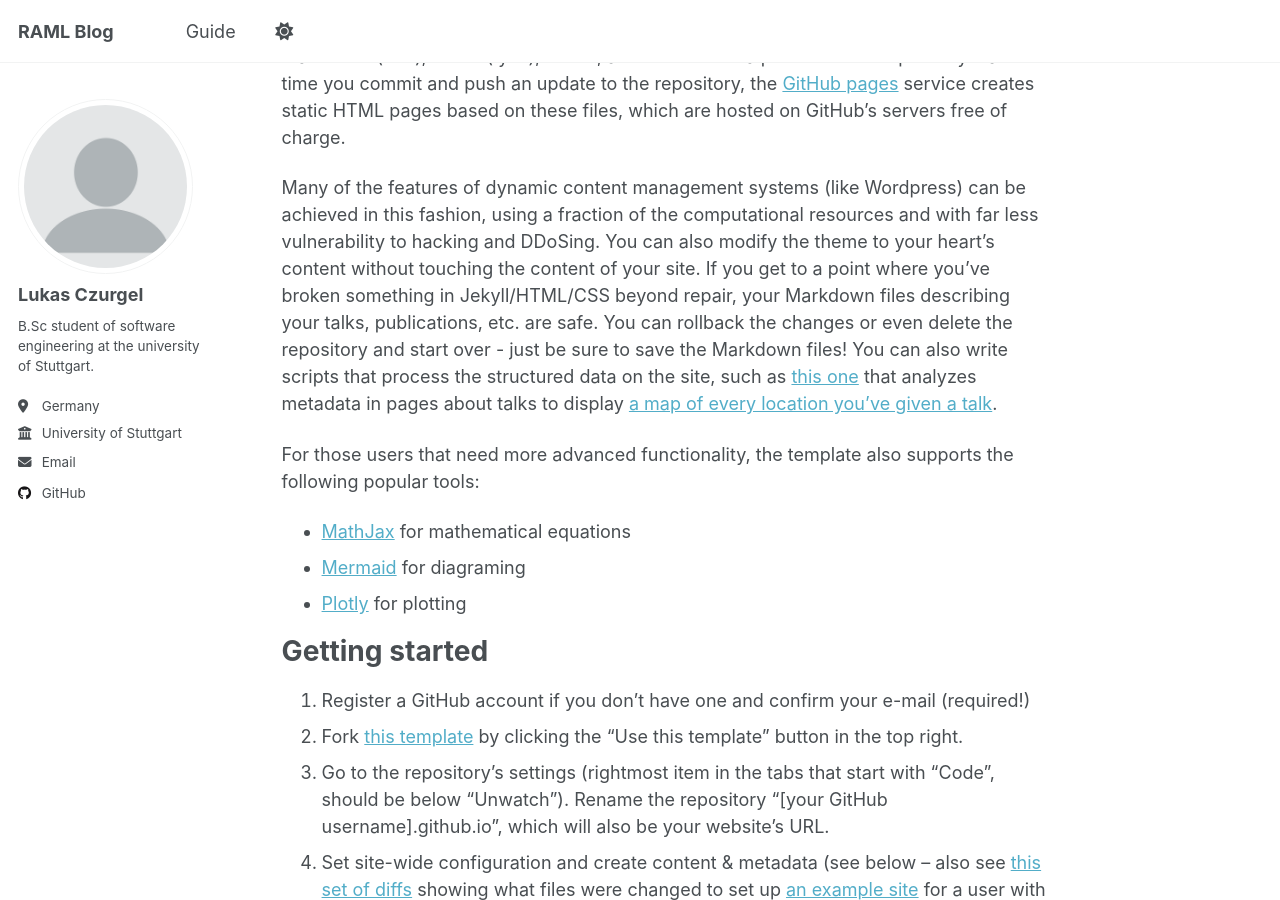
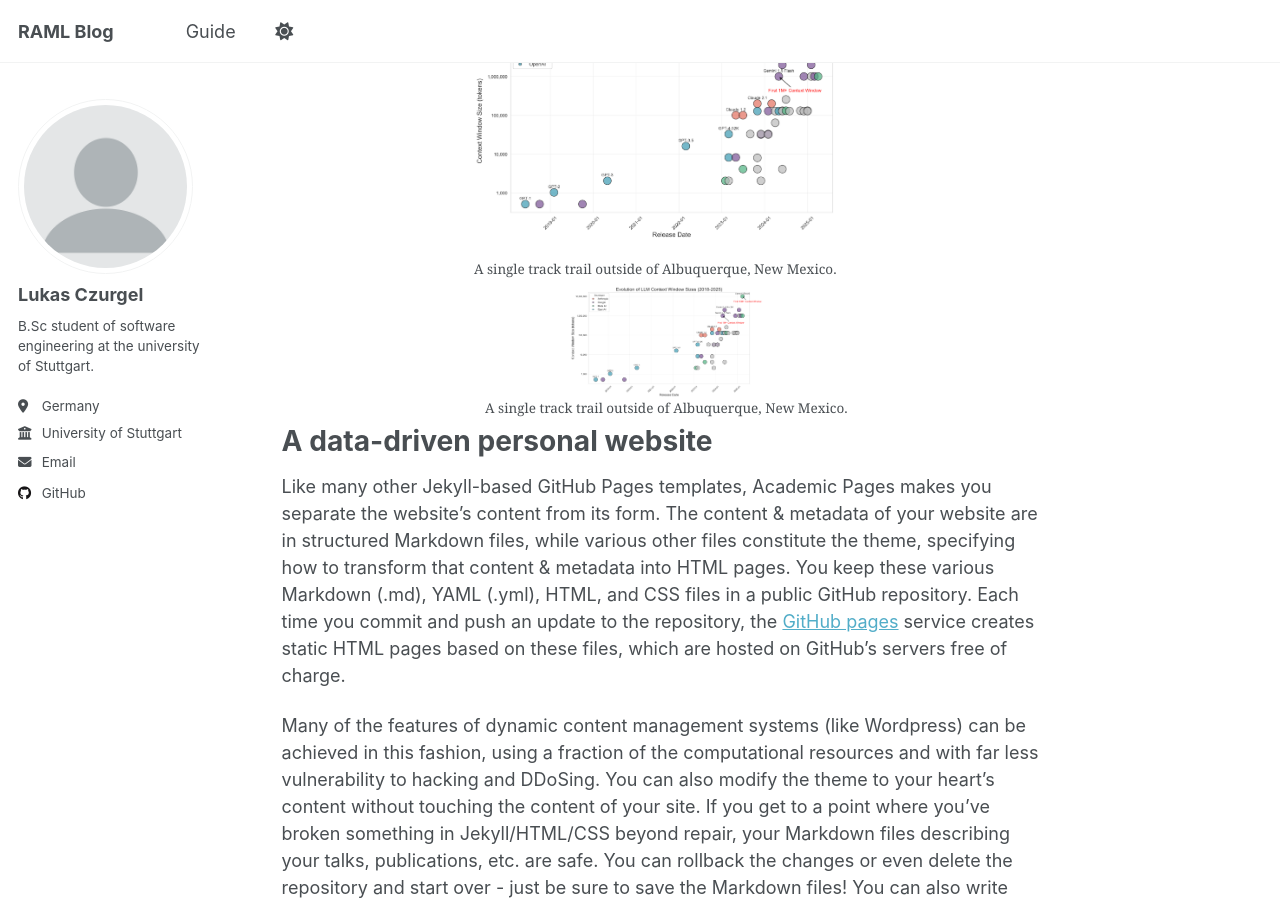
Before and after one commit to st156832/RAML-NeedleBench-Blog, a Jekyll site: the page built from _pages/about.md, in a window 1280 px wide and 900 px high, scrolled down 738 px. Built offline with Jekyll 4.4.1, drawn with Linux system fonts in a browser that asks for light colours; a script that is not in the unit is left out.

Commit message:
image positioning

```diff
--- a/_pages/about.md
+++ b/_pages/about.md
@@ -10,6 +10,18 @@ redirect_from:
 This is the front page of a website that is powered by the [Academic Pages template](https://github.com/academicpages/academicpages.github.io) and hosted on GitHub pages. [GitHub pages](https://pages.github.com) is a free service in which websites are built and hosted from code and data stored in a GitHub repository, automatically updating when a new commit is made to the repository. This template was forked from the [Minimal Mistakes Jekyll Theme](https://mmistakes.github.io/minimal-mistakes/) created by Michael Rose, and then extended to support the kinds of content that academics have: publications, talks, teaching, a portfolio, blog posts, and a dynamically-generated CV. Incidentally, these same features make it a great template for anyone that needs to show off a professional template!
 
  You can fork [this template](https://github.com/academicpages/academicpages.github.io) right now, modify the configuration and Markdown files, add your own PDFs and other content, and have your own site for free, with no ads!
+
+<figure style="max-width: 50%; display: block; margin: auto; width: 50%;">
+    <img src="{{site.baseurl}}/images/llm_context_window_evolution.png"
+         alt="Albuquerque, New Mexico">
+    <figcaption style="text-align: center;">A single track trail outside of Albuquerque, New Mexico.</figcaption>
+</figure>
+
+<figure style="max-width: 50%; display: block; margin: auto; width: 50%;">
+    <img src="{{site.baseurl}}/images/llm_context_window_evolution.png"
+         alt="Albuquerque, New Mexico">
+    <figcaption>A single track trail outside of Albuquerque, New Mexico.</figcaption>
+</figure>
 
 <figure style="max-width: 50%; display: block; margin: auto; width: 50%;">
     <img src="{{site.baseurl}}/images/llm_context_window_evolution.png"
```
